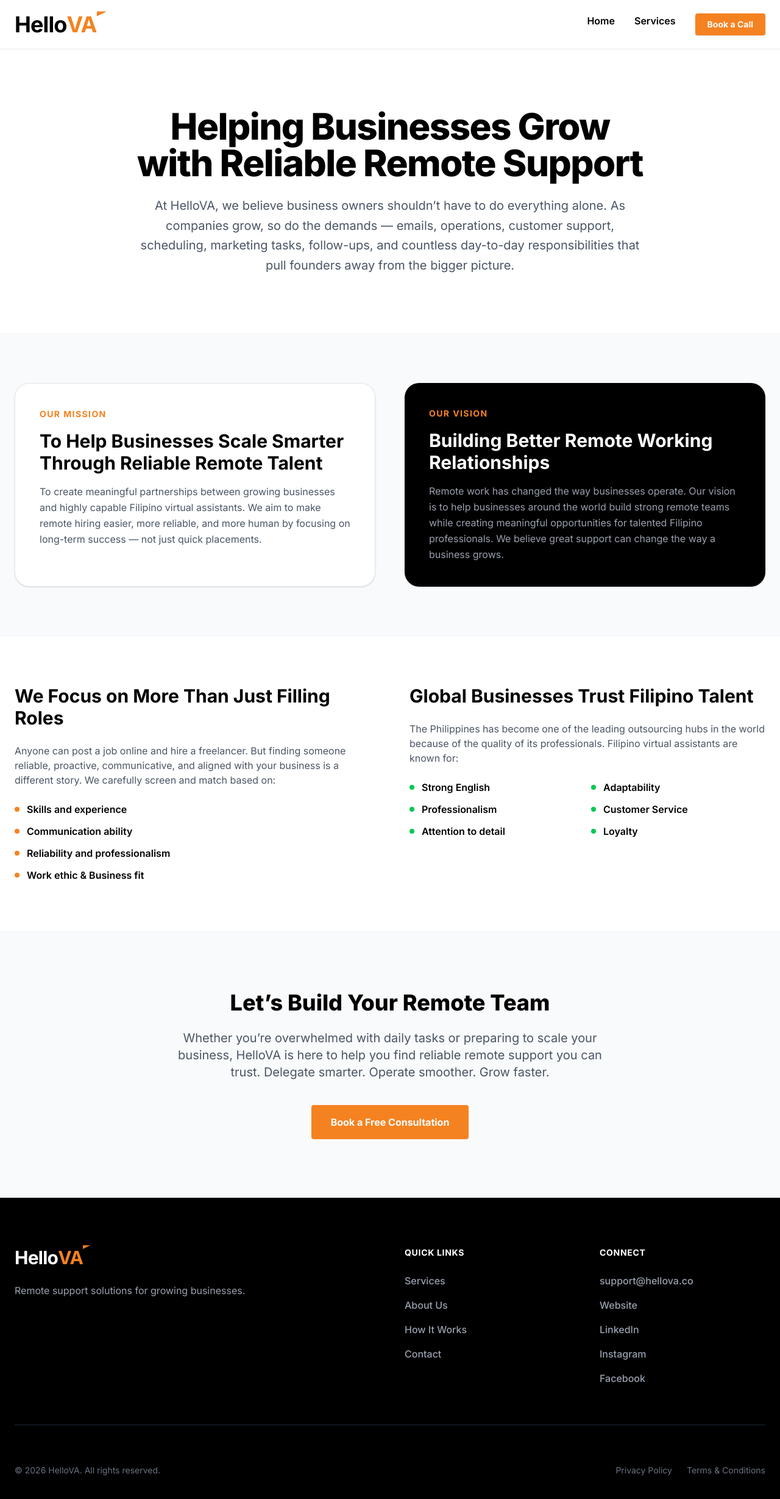
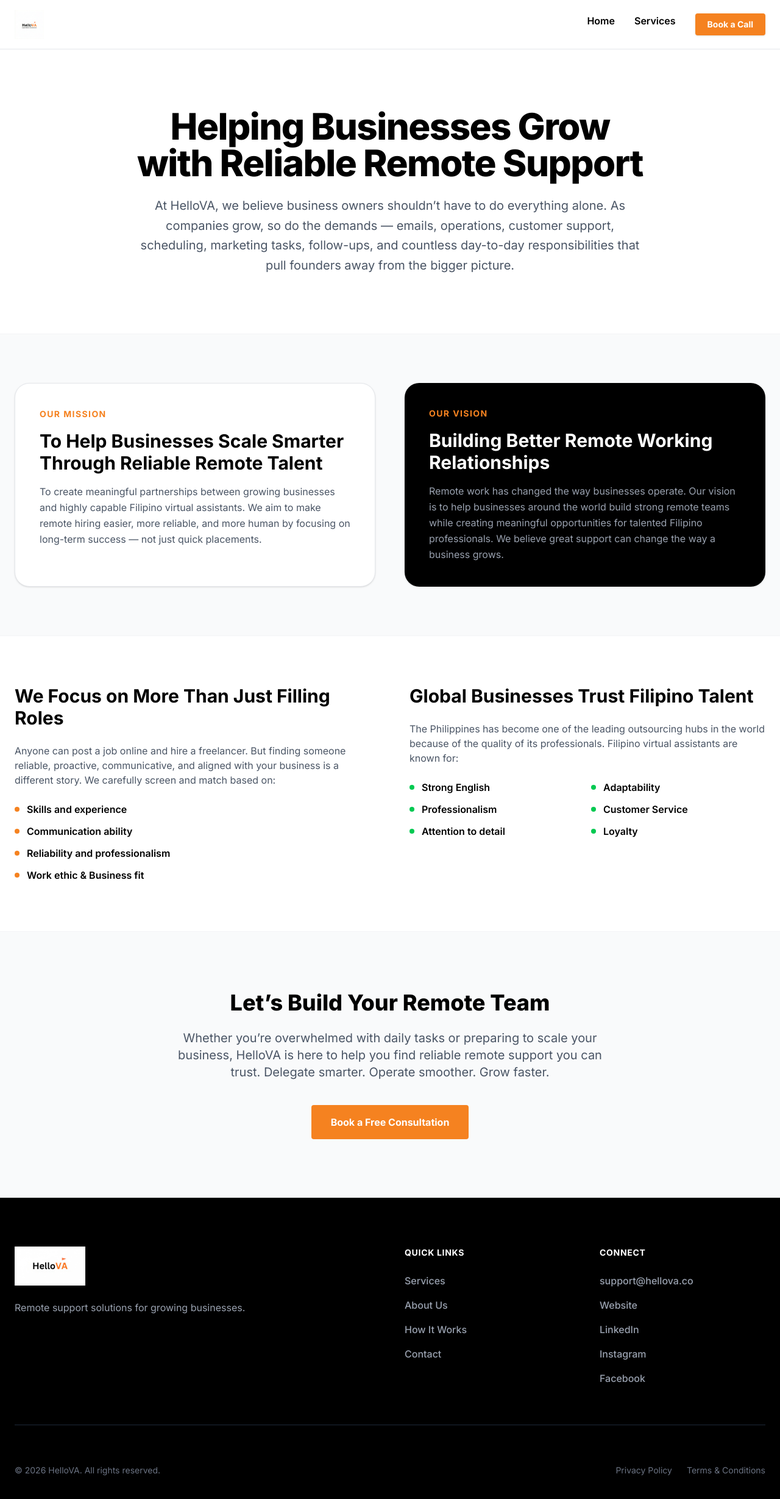
Before and after one commit to alfeogalvez/my-agency-site, a Next.js app: page /about in a window 1280 px wide. Shown: the top 2458 px of the page at 61% size. Built offline with nearby package versions, Linux system fonts and the light colour scheme.

Commit message:
Switched to actual image logos

```diff
--- a/app/about/page.tsx
+++ b/app/about/page.tsx
@@ -9,12 +9,12 @@ export default function About() {
       {/* MINI NAV */}
       <nav className="border-b border-gray-200 bg-white sticky top-0 z-50">
         <div className="max-w-7xl mx-auto px-6 h-20 flex items-center justify-between">
-          <a href="/" className="text-4xl font-bold tracking-tight flex items-center relative">
-            <span className="text-black">Hello</span>
-            <span className="text-[#F58220]">VA</span>
-            {/* Corrected Sharp Wedge Triangle */}
-            <svg className="w-4 h-4 text-[#F58220] absolute -top-1 -right-4" fill="currentColor" viewBox="0 0 24 24"><path d="M0 4h24L0 16z" /></svg>
+
+          {/* LOGO */}
+          <a href="/" className="flex items-center">
+            <img src="/logo-header.jpg" alt="HelloVA Logo" className="h-10 md:h-12 w-auto" />
           </a>
+
           <div className="hidden md:flex gap-8 font-semibold">
             <a href="/" className="hover:text-[#F58220] transition">Home</a>
             <a href="/services" className="hover:text-[#F58220] transition">Services</a>
@@ -94,12 +94,12 @@ export default function About() {
       <footer className="bg-black pt-20 pb-10 px-6">
         <div className="max-w-7xl mx-auto grid md:grid-cols-4 gap-12 mb-16 border-b border-gray-800 pb-16">
           <div className="col-span-1 md:col-span-2">
-            <a href="/" className="text-3xl font-bold tracking-tight flex items-center relative mb-6 w-fit">
-              <span className="text-white">Hello</span>
-              <span className="text-[#F58220]">VA</span>
-              {/* Corrected Sharp Wedge Triangle */}
-              <svg className="w-3 h-3 text-[#F58220] absolute -top-1 -right-3" fill="currentColor" viewBox="0 0 24 24"><path d="M0 4h24L0 16z" /></svg>
+
+            {/* FOOTER LOGO */}
+            <a href="/" className="flex items-center mb-6 w-fit">
+              <img src="/logo-footer.jpg" alt="HelloVA Logo with Tagline" className="h-14 md:h-16 w-auto" />
             </a>
+
             <p className="text-gray-400 max-w-sm">
               Remote support solutions for growing businesses.
             </p>
--- a/app/page.tsx
+++ b/app/page.tsx
@@ -11,13 +11,8 @@ export default function Home() {
         <div className="max-w-7xl mx-auto px-6 h-20 flex items-center justify-between">
 
           {/* LOGO */}
-          <a href="/" className="text-4xl font-bold tracking-tight flex items-center relative">
-            <span className="text-black">Hello</span>
-            <span className="text-[#F58220]">VA</span>
-            {/* Corrected Triangle */}
-            <svg className="w-4 h-4 text-[#F58220] absolute -top-1 -right-4" fill="currentColor" viewBox="0 0 24 24">
-              <path d="M0 0v24h24z" />
-            </svg>
+          <a href="/" className="flex items-center">
+            <img src="/logo-header.jpg" alt="HelloVA Logo" className="h-10 md:h-12 w-auto" />
           </a>
 
           <div className="hidden md:flex items-center gap-8 text-sm font-semibold text-black">
@@ -228,12 +223,12 @@ export default function Home() {
       <footer className="bg-black pt-20 pb-10 px-6">
         <div className="max-w-7xl mx-auto grid md:grid-cols-4 gap-12 mb-16 border-b border-gray-800 pb-16">
           <div className="col-span-1 md:col-span-2">
-            <a href="/" className="text-3xl font-bold tracking-tight flex items-center relative mb-6 w-fit">
-              <span className="text-white">Hello</span>
-              <span className="text-[#F58220]">VA</span>
-              {/* Corrected Triangle */}
-              <svg className="w-3 h-3 text-[#F58220] absolute -top-1 -right-3" fill="currentColor" viewBox="0 0 24 24"><path d="M0 0v24h24z" /></svg>
+
+            {/* FOOTER LOGO */}
+            <a href="/" className="flex items-center mb-6 w-fit">
+              <img src="/logo-footer.jpg" alt="HelloVA Logo with Tagline" className="h-14 md:h-16 w-auto" />
             </a>
+
             <p className="text-gray-400 max-w-sm">
               Remote support solutions for growing businesses.
             </p>
--- a/app/services/page.tsx
+++ b/app/services/page.tsx
@@ -21,12 +21,12 @@ export default function Services() {
       {/* MINI NAV */}
       <nav className="border-b border-gray-200 bg-white sticky top-0 z-50">
         <div className="max-w-7xl mx-auto px-6 h-20 flex items-center justify-between">
-          <a href="/" className="text-4xl font-bold tracking-tight flex items-center relative">
-            <span className="text-black">Hello</span>
-            <span className="text-[#F58220]">VA</span>
-            {/* Corrected Sharp Wedge Triangle */}
-            <svg className="w-4 h-4 text-[#F58220] absolute -top-1 -right-4" fill="currentColor" viewBox="0 0 24 24"><path d="M0 4h24L0 16z" /></svg>
+
+          {/* LOGO */}
+          <a href="/" className="flex items-center">
+            <img src="/logo-header.jpg" alt="HelloVA Logo" className="h-10 md:h-12 w-auto" />
           </a>
+
           <div className="hidden md:flex gap-8 font-semibold">
             <a href="/" className="hover:text-[#F58220] transition">Home</a>
             <a href="/about" className="hover:text-[#F58220] transition">About Us</a>
@@ -78,12 +78,12 @@ export default function Services() {
       <footer className="bg-black pt-20 pb-10 px-6">
         <div className="max-w-7xl mx-auto grid md:grid-cols-4 gap-12 mb-16 border-b border-gray-800 pb-16">
           <div className="col-span-1 md:col-span-2">
-            <a href="/" className="text-3xl font-bold tracking-tight flex items-center relative mb-6 w-fit">
-              <span className="text-white">Hello</span>
-              <span className="text-[#F58220]">VA</span>
-              {/* Corrected Sharp Wedge Triangle */}
-              <svg className="w-3 h-3 text-[#F58220] absolute -top-1 -right-3" fill="currentColor" viewBox="0 0 24 24"><path d="M0 4h24L0 16z" /></svg>
+
+            {/* FOOTER LOGO */}
+            <a href="/" className="flex items-center mb-6 w-fit">
+              <img src="/logo-footer.jpg" alt="HelloVA Logo with Tagline" className="h-14 md:h-16 w-auto" />
             </a>
+
             <p className="text-gray-400 max-w-sm">
               Remote support solutions for growing businesses.
             </p>
```
Also changed, not shown: public/logo-footer.jpg (added), public/logo-header.jpg (added).
